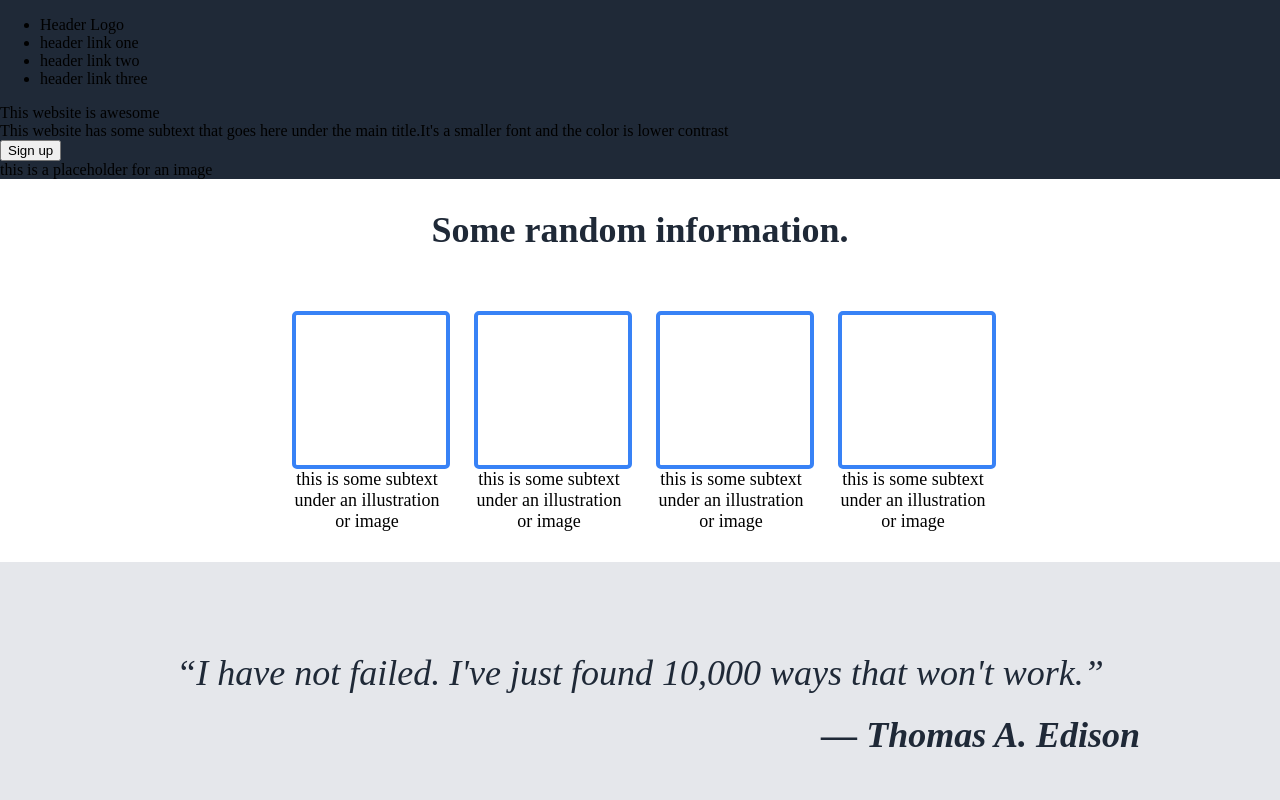
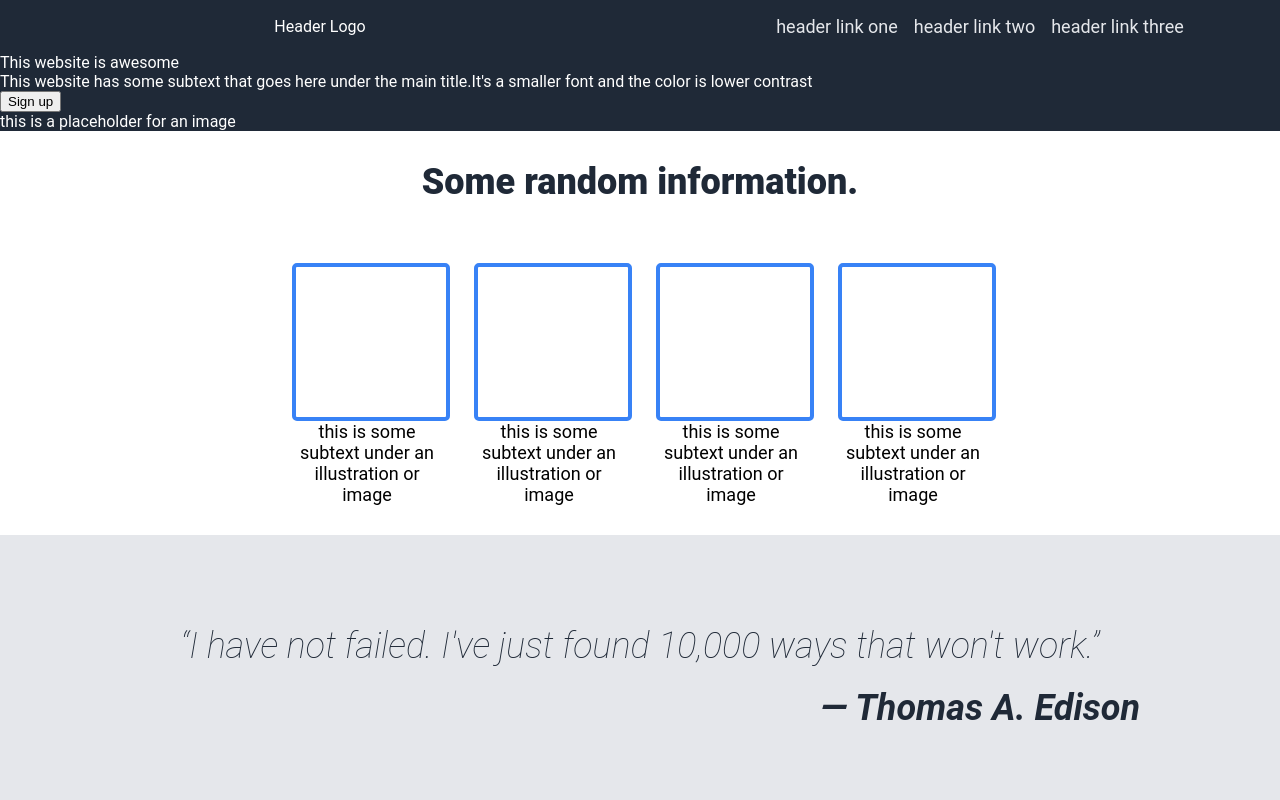
Before and after one commit to StathisKotanidis/odin-landing-page, a plain HTML site: page index.html in a window 1280 px wide. Shown: the top 800 px of the page. Drawn offline with Linux system fonts and the light colour scheme.

Commit message:
Finished styling navbar

```diff
--- a/index.html
+++ b/index.html
@@ -4,28 +4,34 @@
 <head>
     <meta charset="UTF-8">
     <meta name="viewport" content="width=device-width, initial-scale=1.0">
-    <title>Odin-Landing Page</title>
+    <title>Odin Landing Page</title>
     <link rel="stylesheet" href="style.css">
 </head>
 
 <body>
 
+    <header>
 
-    <header>
-        <nav>
-            <ul>
-                <li>Header Logo</li>
-                <li>header link one</li>
-                <li>header link two</li>
-                <li>header link three</li>
-            </ul>
+        <nav class="navbar">
+            <div class="navbar-left">
+                <p>Header Logo</p>
+            </div>
+            <div class=navbar-right>
+                <ul>
+                    <li class="header-link">header link one</li>
+                    <li class="header-link">header link two</li>
+                    <li class="header-link">header link three</li>
+                </ul>
+            </div>
+        </nav>
 
+        <div class="main-header-container">
             <p>This website is awesome</p>
             <p>This website has some subtext that goes here under the main title.It's a smaller font and the color is
                 lower contrast</p>
             <button>Sign up</button>
             <div>this is a placeholder for an image</div>
-        </nav>
+        </div>
 
 
     </header>
--- a/style.css
+++ b/style.css
@@ -1,17 +1,62 @@
+@import url('https://fonts.googleapis.com/css2?family=Open+Sans:wght@300;400&display=swap');
+
 body {
     display: flex;
     flex-direction: column;
     margin: 0;
+    padding: 0;
     box-sizing: border-box;
     height: 100vh;
+    font-family: 'Roboto', sans-serif;
+}
 
+header {
+
+    background-color: #1F2937;
+    color: white;
+    display: flex;
+    flex-direction: column;
 
 }
 
-header {
-    background-color: #1F2937;
-    flex: 2;
+.header-link {
+    font-size: 18px;
+    color: #E5E7EB;
+    padding: 0 8px;
 }
+
+#header-logo {
+    font-size: 24px;
+    color: #F9FAF8;
+}
+
+.navbar {
+
+    display: flex;
+
+}
+
+ul {
+    display: flex;
+    flex-direction: row;
+}
+
+.navbar-right,
+.navbar-left {
+    display: flex;
+    width: 50%;
+    justify-content: center;
+    align-items: center;
+}
+
+
+
+
+.navbar li {
+    list-style: none;
+}
+
+
 
 
 
@@ -20,7 +65,6 @@ header {
 .info {
 
     display: flex;
-    flex: 1;
     flex-direction: column;
     justify-content: center;
     align-items: center;
@@ -79,7 +123,6 @@ p.subtext {
     background-color: #E5E7EB;
     font-style: italic;
     font-weight: lighter;
-    flex: 1;
     padding: 90px 50px;
     text-align: center;
 
@@ -97,7 +140,7 @@ p.subtext {
 
 .sign-up {
 
-    flex: 0.5;
+
     display: flex;
     justify-content: center;
     align-items: center;
@@ -123,7 +166,7 @@ p.subtext {
 .text {
     display: flex;
     flex-direction: column;
-    flex: 1;
+
 
 }
 
```
